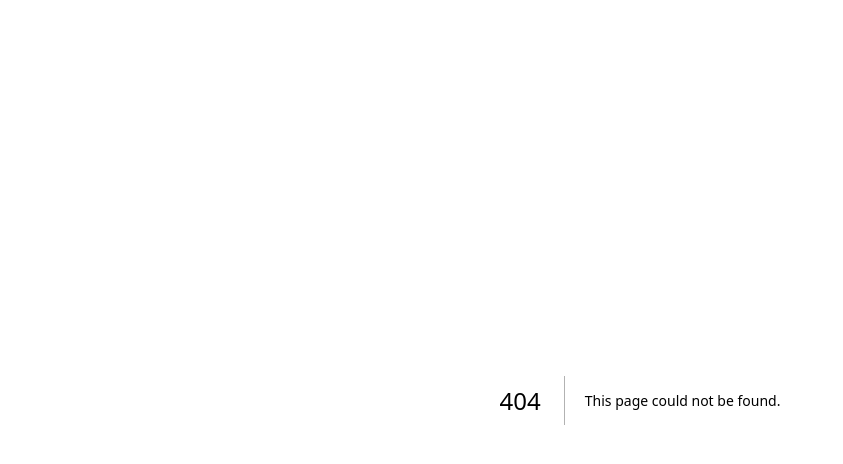
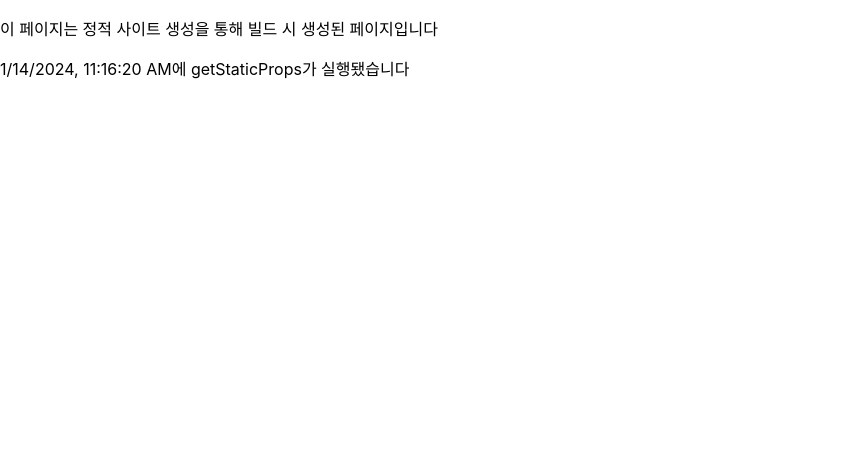
Before and after one commit to aaronsleepy/next-sample, a Next.js app: page /ssg2 in a window 1280 px wide. Before the commit this address had no page. Shown: the top 464 px of the page, without its empty margins (0-843 px from the left). Built offline with nearby package versions, Linux system fonts and the light colour scheme.

Commit message:
ui: NextPage 구현: getStaticProps 사용

```diff
--- /dev/null
+++ b/pages/ssg2.tsx
@@ -0,0 +1,44 @@
+/**
+ * SSG를 통한 페이지 구현
+ * - getStaticProps 사용
+ */
+
+import { GetStaticProps, NextPage } from "next"
+import Head from "next/head"
+
+type SSGProps = {
+    message: string
+}
+
+const SSG2: NextPage<SSGProps> = (props) =>  {
+    const { message } = props
+
+    return (
+        <div>
+            <Head>
+                <title>Static Site Generation</title>
+                <link rel="icon" href="/favicon.ico" />
+            </Head>
+            <main>
+                <p>
+                    이 페이지는 정적 사이트 생성을 통해 빌드 시 생성된 페이지입니다
+                </p>
+                <p>{message}</p>
+            </main>
+        </div>
+    )
+}
+
+export const getStaticProps: GetStaticProps<SSGProps> = async (context) => {
+    const timestamp = new Date().toLocaleString()
+    const message = `${timestamp}에 getStaticProps가 실행됐습니다`
+    console.log(message)
+
+    return {
+        props: {
+            message
+        }
+    }
+}
+
+export default SSG2
```
